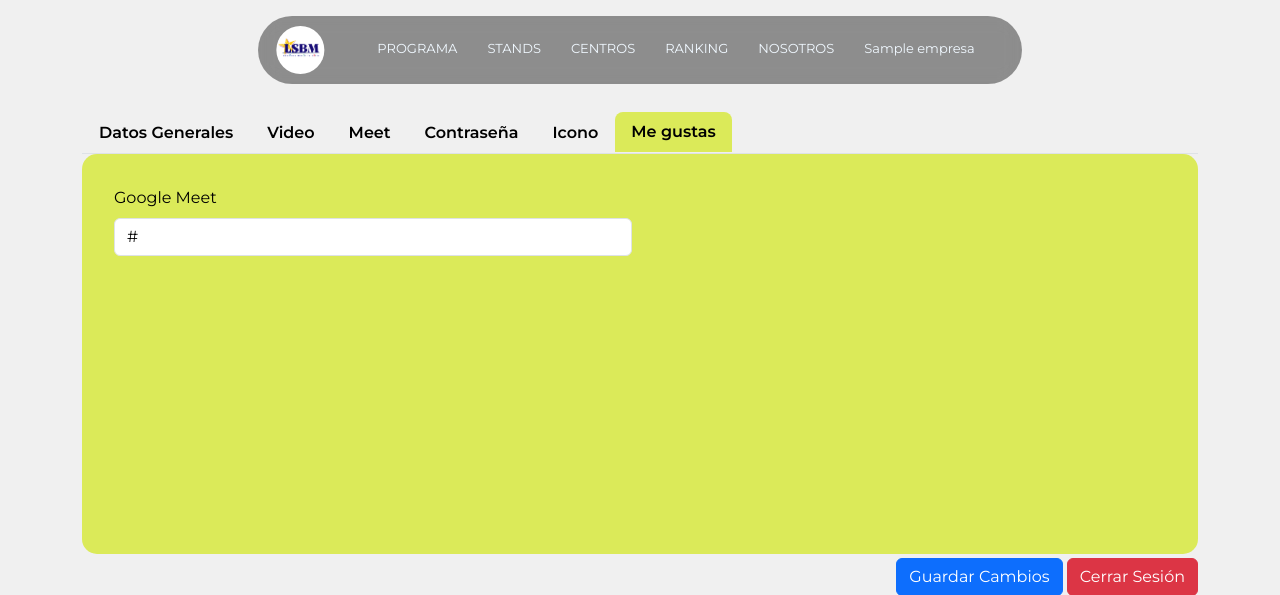
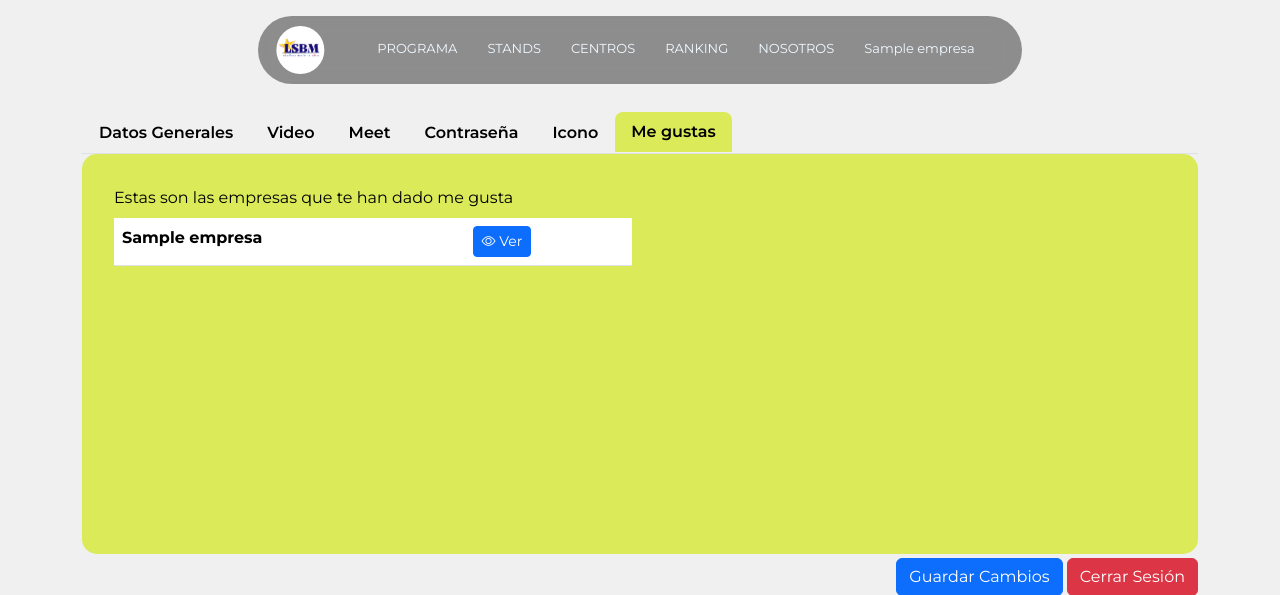
Before and after one commit to brahim7711/ProyectoLaSalle-Irun, a PHP site: page /perfilEmpresa/paginaPrivada.php in a window 1280 px wide, after a click on "Me gustas". Shown: the top 595 px of the page. Run offline with PHP 8.4, Linux system fonts and the light colour scheme; the visitor is signed in with stand-in values (Sample User, id 1); tables that the repository leaves empty or names only in its code hold one stand-in row (values such as "Sample post"); grey boxes marked "Sample" are stand-in pictures.

Commit message:
Me gusta

```diff
--- a/perfilEmpresa/paginaPrivada.php
+++ b/perfilEmpresa/paginaPrivada.php
@@ -327,8 +327,9 @@
                         <div class="tab-pane fade" id="megustas" role="tabpanel">
                             <div class="row g-3">
                                 <div class="col-md-6">
-                                    <label class="form-label">Google Meet</label>
-                                    <input type="text" class="form-control" name="linkMeet" value="<?php echo $linkMeet; ?>">
+                                    <label class="form-label">Estas son las empresas que te han dado me gusta</label>
+                                    <br>
+                                    <?php include '../php/empresas/megustas.php'; ?>
                                 </div>
                             </div>
                         </div>
--- /dev/null
+++ b/php/empresas/megustas.php
@@ -0,0 +1,78 @@
+<?php
+require_once __DIR__ . '/../bd.php';
+
+// Iniciar sesión si no está iniciada
+if (session_status() === PHP_SESSION_NONE) {
+    session_start();
+}
+
+// Verificar que haya una sesión activa y que sea de tipo empresa
+if (!isset($_SESSION['idUsuario']) || !isset($_SESSION['tipo']) || $_SESSION['tipo'] !== 'empresa') {
+    header("Location: ../../inicioSesion/inicioGeneral.html");
+    exit;
+}
+
+$id_autorizado = intval($_SESSION['idUsuario']);
+
+// Obtener el ID de la empresa logueada desde la tabla empresas usando id_autorizado
+$sql_empresa_logueada = "SELECT id, nombre_empresa FROM empresas WHERE id_autorizado = ?";
+$stmt_empresa_logueada = $conexion->prepare($sql_empresa_logueada);
+$stmt_empresa_logueada->bind_param("i", $id_autorizado);
+$stmt_empresa_logueada->execute();
+$result_empresa_logueada = $stmt_empresa_logueada->get_result();
+$empresa_logueada = $result_empresa_logueada->fetch_assoc();
+$stmt_empresa_logueada->close();
+
+if (!$empresa_logueada) {
+    echo "No se encontró tu empresa";
+    exit;
+}
+
+$empresa_id_logueada = intval($empresa_logueada['id']);
+$nombre_empresa_logueada = htmlspecialchars($empresa_logueada['nombre_empresa']);
+
+// Obtener todos los me gusta que ha recibido esta empresa
+$sql_megustas = "
+    SELECT
+        e.id,
+        e.nombre_empresa
+    FROM megusta m
+    INNER JOIN empresas e ON m.id_empresa_votante = e.id
+    WHERE m.id_empresa_votada = ?
+    ORDER BY e.nombre_empresa ASC
+";
+
+$stmt_megustas = $conexion->prepare($sql_megustas);
+$stmt_megustas->bind_param("i", $empresa_id_logueada);
+$stmt_megustas->execute();
+$result_megustas = $stmt_megustas->get_result();
+$empresas_megusta = [];
+
+while ($row = $result_megustas->fetch_assoc()) {
+    $empresas_megusta[] = $row;
+}
+
+$stmt_megustas->close();
+?>
+
+<?php if (empty($empresas_megusta)): ?>
+    <p class="text-muted">Aún no has recibido Me Gusta de ninguna empresa.</p>
+<?php else: ?>
+    <table class="table table-hover">
+        <tbody>
+            <?php foreach ($empresas_megusta as $empresa): ?>
+                <tr>
+                    <td>
+                        <strong><?php echo htmlspecialchars($empresa['nombre_empresa']); ?></strong>
+                    </td>
+                    <td>
+                        <a href="../empresas/ver-empresa.php?id=<?php echo intval($empresa['id']); ?>"
+                           class="btn btn-sm btn-primary">
+                            <i class="bi bi-eye"></i> Ver
+                        </a>
+                    </td>
+                </tr>
+            <?php endforeach; ?>
+        </tbody>
+    </table>
+<?php endif; ?>
```
